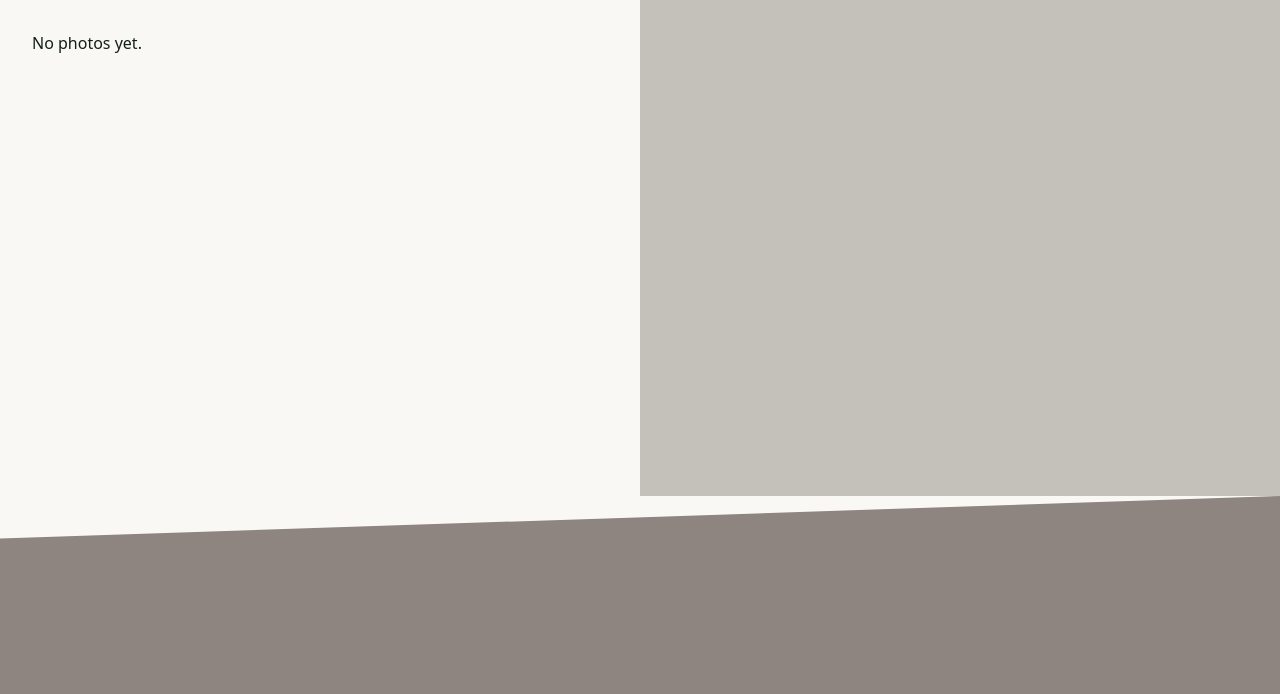
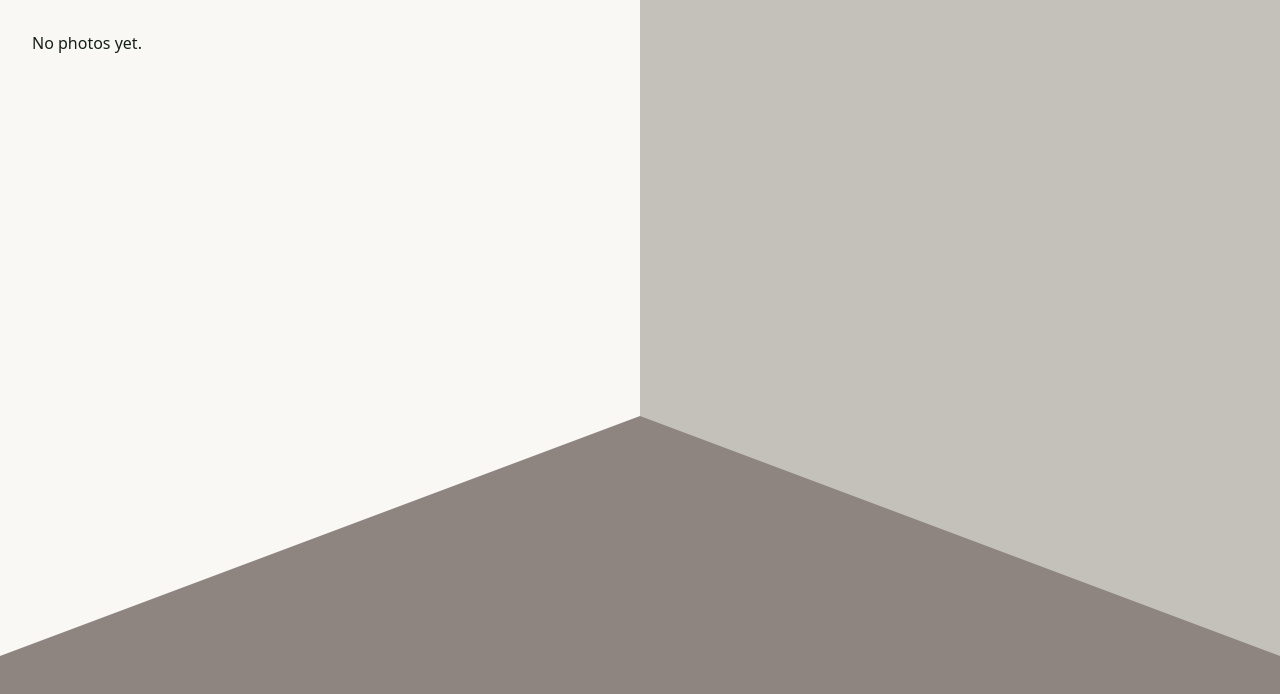
Before and after one commit to haszari/photos, an Astro site: page / in a window 1280 px wide. Built offline with nearby package versions, Linux system fonts and the light colour scheme; Astro itself is replaced by a stand-in of ours.

Commit message:
Restore orthographic room corner: two walls, floor wedge on a band
- left and right wall planes split at 50%
- floor is a triangle (apex at the wall seam) sitting on a full-width band
- floor band height exposed as --floor-band (18vh)

```diff
--- a/src/layouts/Base.astro
+++ b/src/layouts/Base.astro
@@ -44,7 +44,12 @@ const siteJsonLd = {
 		<meta name="generator" content={Astro.generator} />
 	</head>
 	<body>
-		<div class="room" aria-hidden="true"></div>
+		<div class="room" aria-hidden="true">
+			<div class="room__wall room__wall--left"></div>
+			<div class="room__wall room__wall--right"></div>
+			<div class="room__floor wedge"></div>
+			<div class="room__floor band"></div>
+		</div>
 		<slot />
 	</body>
 </html>
--- a/src/styles/global.css
+++ b/src/styles/global.css
@@ -2,6 +2,7 @@
 	--wall-left: #faf8f4;
 	--wall-right: #c4c1ba;
 	--floor: #8e8580;
+	--floor-band: 18vh;
 	--ink: #132018;
 	--ink-muted: #6d635c;
 	--rule: color-mix(in srgb, var(--ink) 18%, transparent);
@@ -33,7 +34,9 @@ body {
 	text-rendering: optimizeLegibility;
 }
 
-/* Room corner: three planes behind all content. */
+/* Room corner: three planes behind all content.
+   Left wall, right wall, then the floor as a wedge (triangle) sitting on a
+   full-width band. Orthographic, no perspective. */
 .room {
 	position: fixed;
 	inset: 0;
@@ -42,22 +45,41 @@ body {
 	background-color: var(--wall-left);
 }
 
-.room::before {
-	content: '';
+.room__wall {
 	position: absolute;
 	top: 0;
-	right: 0;
+	bottom: 0;
 	width: 50%;
-	height: 62%;
+}
+
+.room__wall--left {
+	left: 0;
+	background-color: var(--wall-left);
+}
+
+.room__wall--right {
+	left: 50%;
 	background-color: var(--wall-right);
 }
 
-.room::after {
-	content: '';
+/* Floor wedge: apex at the wall seam, base along the top of the band. */
+.room__floor.wedge {
 	position: absolute;
-	inset: 62% 0 0 0;
+	left: 0;
+	right: 0;
+	top: 52%;
+	bottom: var(--floor-band);
 	background-color: var(--floor);
-	clip-path: polygon(0 14%, 100% 0, 100% 100%, 0 100%);
+	clip-path: polygon(50% 0, 100% 100%, 0 100%);
+}
+
+.room__floor.band {
+	position: absolute;
+	left: 0;
+	right: 0;
+	bottom: 0;
+	height: var(--floor-band);
+	background-color: var(--floor);
 }
 
 .page {
```
